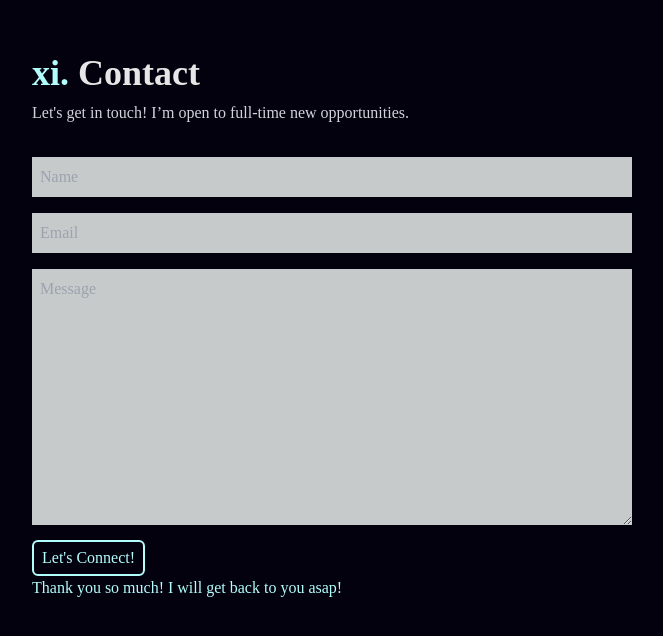
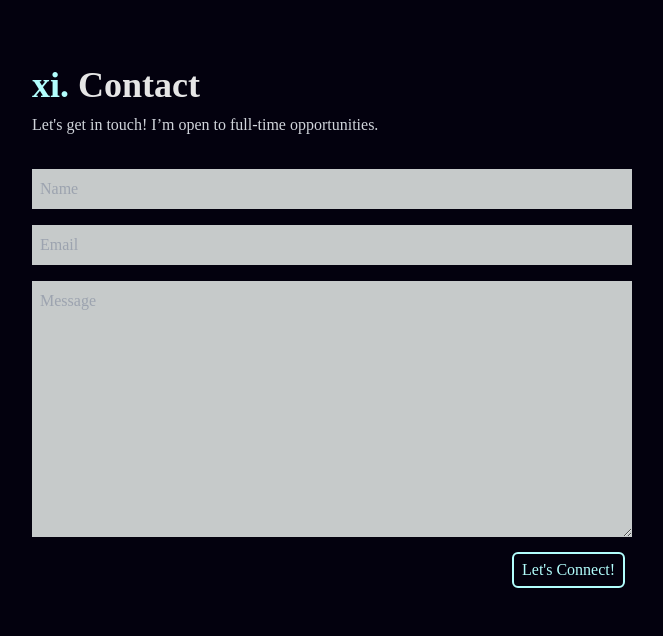
Before and after one commit to a253698/My-Web, a React (Create React App) app: page / in a window 1280 px wide. Shown: the part 4074-4710 px from the top of the page, without its empty margins (308-971 px from the left). Built offline with nearby package versions, Linux system fonts and the light colour scheme.

Commit message:
update contact success message

```diff
--- a/src/components/Contact.jsx
+++ b/src/components/Contact.jsx
@@ -1,12 +1,13 @@
-import React, { useRef } from "react";
+import React, { useRef, useState, useEffect } from "react";
 import emailjs from "emailjs-com";
 
 export const Contact = () => {
+  const [status, setStatus] = useState("");
+
   const form = useRef();
 
   const sendEmail = (e) => {
     e.preventDefault();
-
     emailjs
       .sendForm(
         "service_yi8zese",
@@ -17,6 +18,7 @@ export const Contact = () => {
       .then(
         (result) => {
           console.log(result.text);
+          setStatus("SUCCESS");
         },
         (error) => {
           console.log(error.text);
@@ -24,6 +26,14 @@ export const Contact = () => {
       );
     e.target.reset();
   };
+
+  useEffect(() => {
+    if (status === "SUCCESS") {
+      setTimeout(() => {
+        setStatus("");
+      }, 3000);
+    }
+  }, [status]);
 
   return (
     <div
@@ -41,7 +51,7 @@ export const Contact = () => {
             Contact
           </p>
           <p className="text-gray-300 py-2">
-            Let's get in touch! I’m open to full-time new opportunities.
+            Let's get in touch! I’m open to full-time opportunities.
           </p>
         </div>
         <div>
@@ -74,18 +84,14 @@ export const Contact = () => {
         <div>
           <input
             type="submit"
-            className="text-[#b2fefd] group border-2 border-[#b2fefd] rounded-md px-2 py-1 flex items-center hover:bg-[#b2fefd24] hover:border-[#b2fefd] btn-message-submit"
+            className="ml-[80%] text-[#b2fefd] group border-2 border-[#b2fefd] rounded-md px-2 py-1 flex items-center hover:bg-[#b2fefd24] hover:border-[#b2fefd] btn-message-submit"
             placeholder="Message"
             name="submit"
             value="Let's Connect!"
           />
         </div>
         {/* email success message*/}
-        <div>
-          <a className="text-[#b2fefd]">
-            Thank you so much! I will get back to you asap!
-          </a>
-        </div>
+        <div>{status && renderAlert()}</div>
       </form>
     </div>
   );
@@ -141,4 +147,12 @@ const Contact = () => {
 
 */
 
+const renderAlert = () => (
+  <div className="px-4 py-3 leading-normal text-blue rounded mb-5 text-center">
+    <a className="text-[#b2fefd]">
+      Thank you so much! Your message submitted successfully.
+    </a>
+  </div>
+);
+
 export default Contact;
```
